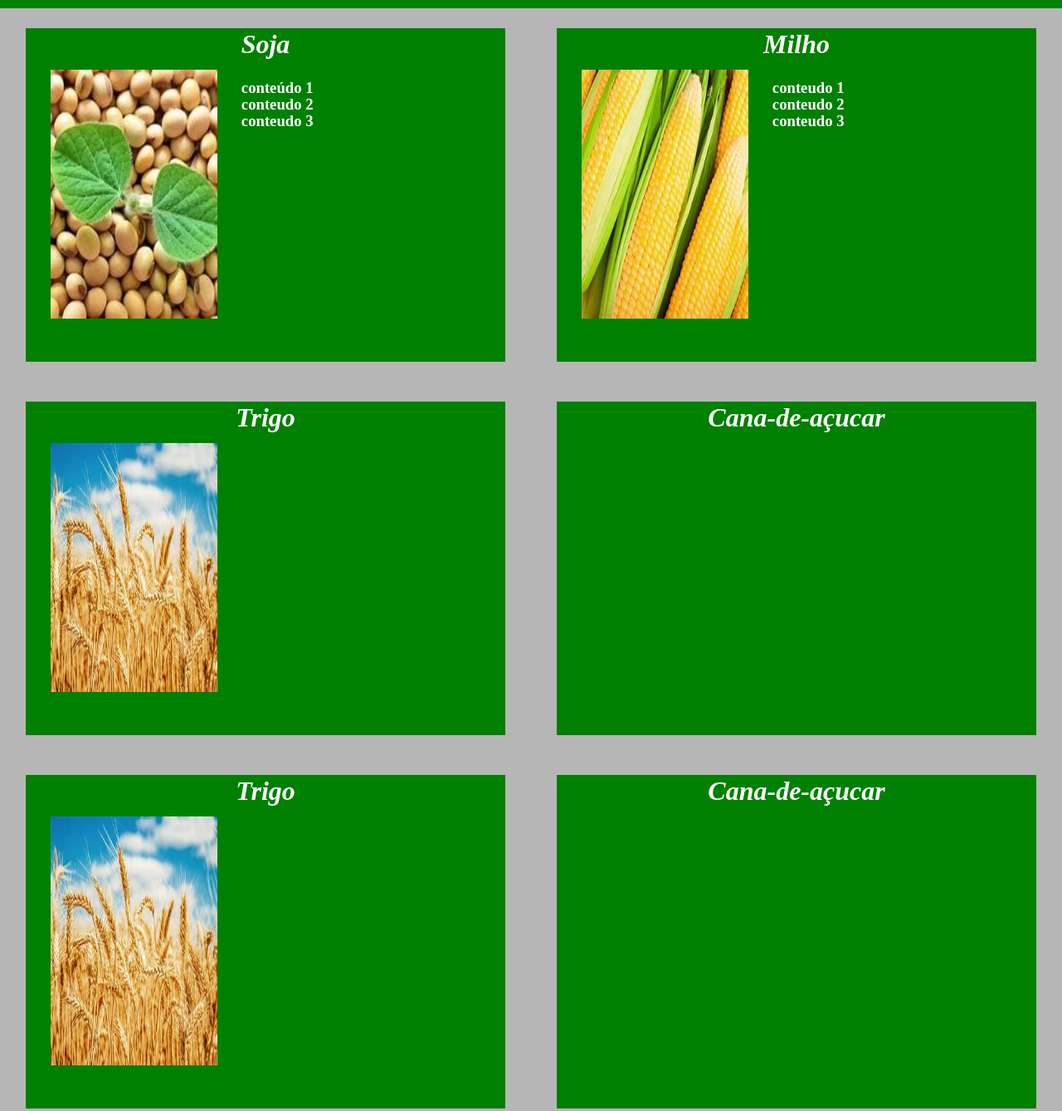
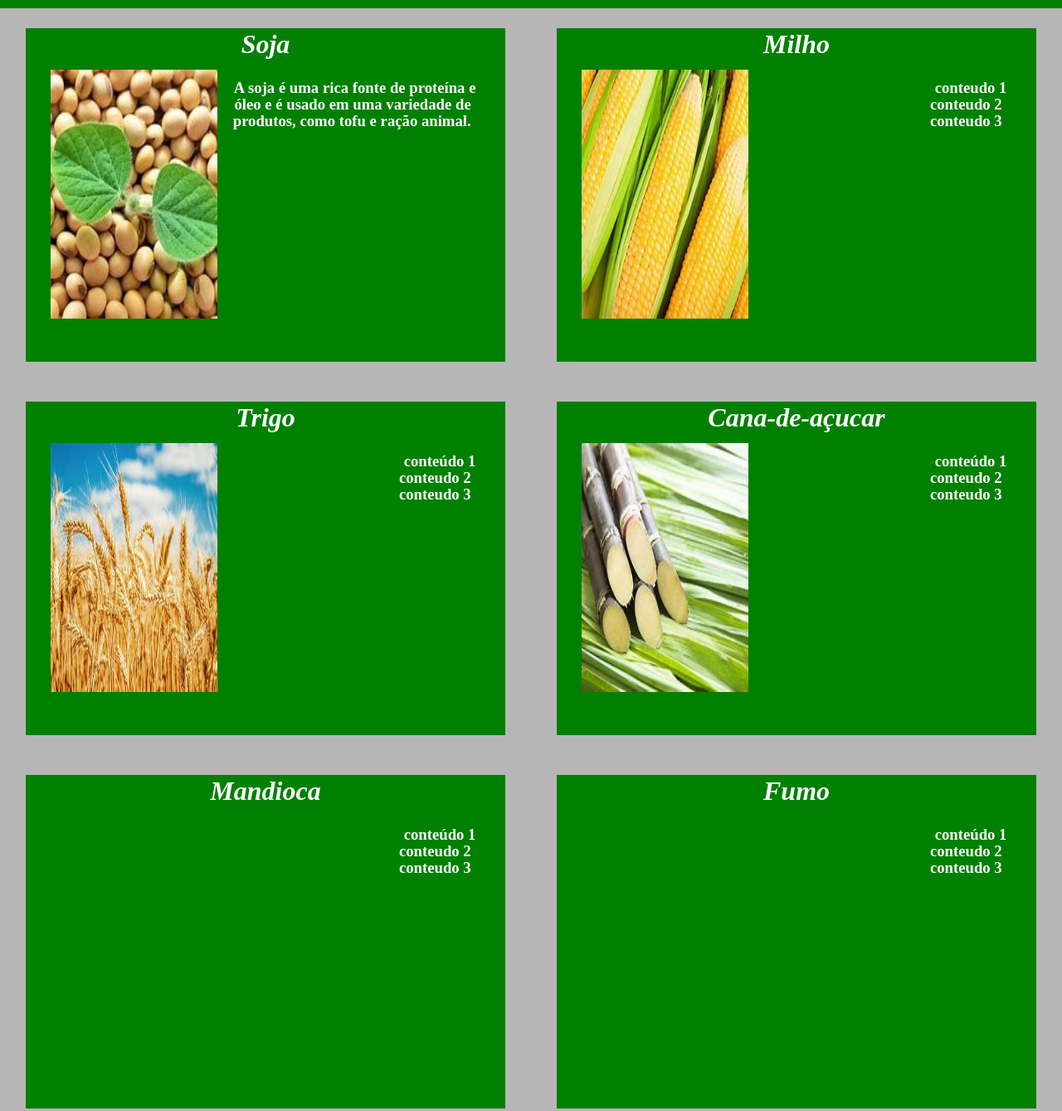
Before and after one commit to Matheus-Oconoski/TRABALHO-AGRINHO, a plain HTML site: page index.html in a window 1280 px wide. Shown: the part 50-1389 px from the top of the page at 83% size. Drawn offline with Linux system fonts and the light colour scheme.

Commit message:
atualização 1.6

```diff
--- a/index.html
+++ b/index.html
@@ -16,9 +16,9 @@
         <div class="elemento">
             <h1>Soja</h1>
                 <img src="soja2.jpg">
-                <h3>conteúdo 1</h3>
-                <h3 class="p2"> conteudo 2</h3>
-                <h3 class="p3"> conteudo 3</h3>
+                <h3>A soja é uma rica fonte de proteína e </h3>
+                <h3 class="p2"> óleo e é usado em uma variedade de</h3>
+                <h3 class="p3"> produtos, como tofu e ração animal.</h3>
         </div>
 
         <div class="elemento">
@@ -36,10 +36,17 @@
         <div class="elemento2">
             <h1>Trigo</h1>
                 <img src="trigo.jpeg">
+                <h3>conteúdo 1</h3>
+                <h3 class="p2"> conteudo 2</h3>
+                <h3 class="p3"> conteudo 3</h3>
         </div>
 
         <div class="elemento2">
             <h1>Cana-de-açucar</h1>
+            <img src="cana.jpeg">
+            <h3>conteúdo 1</h3>
+                <h3 class="p2"> conteudo 2</h3>
+                <h3 class="p3"> conteudo 3</h3>
         </div>
 
     </div>
@@ -47,12 +54,17 @@
     <div class="container3">
 
         <div class="elemento3">
-            <h1>Trigo</h1>
-                <img src="trigo.jpeg">
+            <h1>Mandioca</h1>
+                <h3>conteúdo 1</h3>
+                <h3 class="p2"> conteudo 2</h3>
+                <h3 class="p3"> conteudo 3</h3>
         </div>
 
         <div class="elemento3">
-            <h1>Cana-de-açucar</h1>
+            <h1>Fumo</h1>
+                <h3>conteúdo 1</h3>
+                <h3 class="p2"> conteudo 2</h3>
+                <h3 class="p3"> conteudo 3</h3>
         </div>
 
     </div>
--- a/trabalho_agrinho.css
+++ b/trabalho_agrinho.css
@@ -86,20 +86,20 @@ img{
 h3{
     display: inline-block;
     position: absolute;
-    right: 40%;
+    right: 6%;
     top: 15%;
 }
 
 .p2{
     display: inline-block;
     position: absolute;
-    right: 40%;
+    right: 7%;
     top: 20%;
 }
 
 .p3{
     display: inline-block;
     position: absolute;
-    right: 40%;
+    right: 7%;
     top: 25%;
 }
```
Also changed, not shown: cana.jpeg (added).
